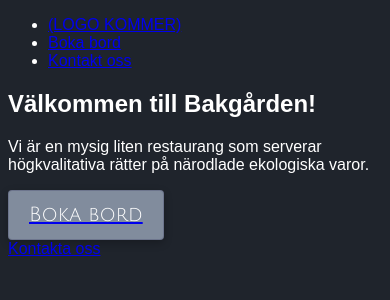
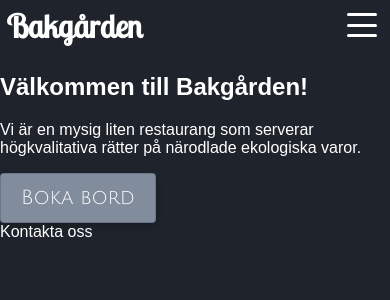
Before and after one commit to PetraElgemyr/restaurant-fullstack, a React (Vite) app in the folder fed22s-therestaurant/: page / in a window 390 px wide. Shown: the top 300 px of the page. Built offline with nearby package versions, Linux system fonts and the light colour scheme; a web font is replaced by a local one.

Commit message:
(feat): add hamburger menu

```diff
--- a/fed22s-therestaurant/src/components/Navbar.tsx
+++ b/fed22s-therestaurant/src/components/Navbar.tsx
@@ -1,19 +1,30 @@
 import { Link } from "react-router-dom";
+import { DropDownMenu, HamMenu, HamStick, Logo, Menu, Nav } from "./styled/Navbar";
+import { useState } from "react";
+import { Button } from "./styled/Buttons";
 
 export const Navbar = () => {
+  const [toggled, setToggled] = useState(false);
   return (
-    <>
+    <Nav>
+    <Logo>
+      <Link to="/">Bakgården</Link>
+    </Logo>
+    <Menu onClick={() => {setToggled(!toggled)}}>
+      <HamMenu>
+        <HamStick toggled={toggled}/>
+      </HamMenu>
+    </Menu>
+    <DropDownMenu toggled={toggled}>
       <ul>
-          <li>
-            <Link to="/">(LOGO KOMMER)</Link>
-          </li>
-          <li>
-            <Link to="/booking">Boka bord</Link>
-          </li>
-          <li>
-            <Link to="/contact">Kontakt oss</Link>
-          </li>
+        <li>
+          <Link to="/booking" onClick={() => {setToggled(!toggled)}} >Boka bord</Link>
+        </li>
+        <li>
+          <Link to="/contact" onClick={() => {setToggled(!toggled)}}>Kontakt oss</Link>
+        </li>
       </ul>
-    </>
+    </DropDownMenu>
+    </Nav>
   );
 };
--- /dev/null
+++ b/fed22s-therestaurant/src/components/styled/Navbar.tsx
@@ -0,0 +1,174 @@
+import { styled } from "styled-components";
+interface IHamMenuProps {
+    toggled: boolean;
+}
+
+export const Nav = styled.div`
+    display: flex;
+    flex-direction: row;
+`
+
+export const Logo = styled.h3`
+    font-family: 'Lobster Two', cursive;
+    font-size: 2em;
+    padding: 0.2em;
+    margin: 0;
+`
+
+export const Menu = styled.div`
+    width: 30px;
+    height: 30px;
+    display: flex;
+    justify-content: center;
+    align-items: center;
+    position: absolute;
+    z-index: 1;
+    cursor: pointer;
+    top: 10px;
+    right: 13px;
+`
+
+export const DropDownMenu = styled.div<{toggled: boolean}>`
+    font-family: 'Julius Sans One', sans-serif;
+    display: flex;
+    transition: top 1s;
+    top: ${({toggled}) => toggled ? "0" : "-150px" };
+    flex-direction: column;
+    background-color: #818C9D;
+    position: absolute;
+    width: 100vw;
+    height: 150px;
+    justify-content: center;
+    align-items: center;
+
+
+    & > ul {
+        display: flex;
+        flex-direction: column;
+        gap: 30px;
+        padding: 0;
+        margin: 0;
+
+        & > li {
+            display: flex;
+            justify-content: center;
+            border-bottom: solid transparent 1px;
+            transition: all 0.6s;
+            &:hover {
+                border-bottom: solid white 1px;
+            }
+        }
+    }
+`
+
+export const HamMenu = styled.div`
+    display: flex;
+    justify-content: center;
+    align-items: center;
+    font-size: 0.7rem;
+    padding: 0px;
+`
+
+export const HamStick = styled.div<{toggled: boolean}>`
+    position: absolute;
+    width: 30px;
+    height: 3px;
+    border-radius: 1rem;
+    background-color: ${({toggled}) => toggled ? "transparent" : "white" };
+    transition: background 0.4s, font-size 0s;
+    &::before,
+    &::after {
+      transition: font-size 0s;
+      transform-origin: center center;
+    }
+
+    &:before,
+    &:after {
+        transition: font-size 0s;
+        content: "";
+        display: block;
+        position: absolute;
+        width: 30px;
+        height: 3px;
+        background: white;
+        border-radius: 1rem;
+    }
+    &:before {
+        margin-top: -0.9em;
+        animation: ${({toggled}) => toggled ? "burg2top 0.4s linear forwards" : "burg2topReset 0.4s linear forwards"};
+    }
+    &:after {
+        margin-top: 0.9em;
+        animation: ${({toggled}) => toggled ? "burg2bottom 0.4s linear forwards;" : "burg2bottomReset 0.4s linear forwards"};
+    }
+
+    @keyframes burg2top {
+        0% {
+        }
+        20% {
+          margin-top: 0em;
+          transform: rotate(0deg);
+        }
+        60% {
+          margin-top: 0em;
+          transform: rotate(55deg);
+        }
+        100% {
+          margin-top: 0em;
+          transform: rotate(45deg);
+        }
+      }
+
+      @keyframes burg2bottom {
+        0% {
+        }
+        20% {
+          margin-top: 0em;
+          transform: rotate(0deg);
+        }
+        60% {
+          margin-top: 0em;
+          transform: rotate(-55deg);
+        }
+        100% {
+          margin-top: 0em;
+          transform: rotate(-45deg);
+        }
+      }
+
+      @keyframes burg2topReset {
+        0% {
+          margin-top: 0em;
+          transform: rotate(45deg);
+        }
+        20% {
+          transform: rotate(0deg);
+        }
+        60% {
+          margin-top: 0.9em;
+          transform: rotate(0deg);
+        }
+        100% {
+          margin-top: 0.9em;
+          transform: rotate(0deg);
+        }
+      }
+
+      @keyframes burg2bottomReset {
+        0% {
+          margin-top: 0em;
+          transform: rotate(-45deg);
+        }
+        20% {
+          transform: rotate(0deg);
+        }
+        60% {
+          margin-top: -0.9em;
+          transform: rotate(0deg);
+        }
+        100% {
+          margin-top: -0.9em;
+          transform: rotate(0deg);
+        }
+      }
+`
--- a/fed22s-therestaurant/src/index.css
+++ b/fed22s-therestaurant/src/index.css
@@ -1,8 +1,24 @@
 @import url('https://fonts.googleapis.com/css2?family=Julius+Sans+One&display=swap');
 @import url('https://fonts.googleapis.com/css2?family=Kite+One&display=swap');
+@import url('https://fonts.googleapis.com/css2?family=Lobster+Two&display=swap');
+
 
 :root {
   font-family: 'Kite One', sans-serif, Arial, Helvetica, sans-serif;
   background-color: #1F242C;
   color: white;
 }
+
+body {
+  padding: 0;
+  margin: 0;
+}
+
+ul {
+  list-style: none;
+}
+
+a {
+  color: inherit;
+  text-decoration: inherit;
+}
```
